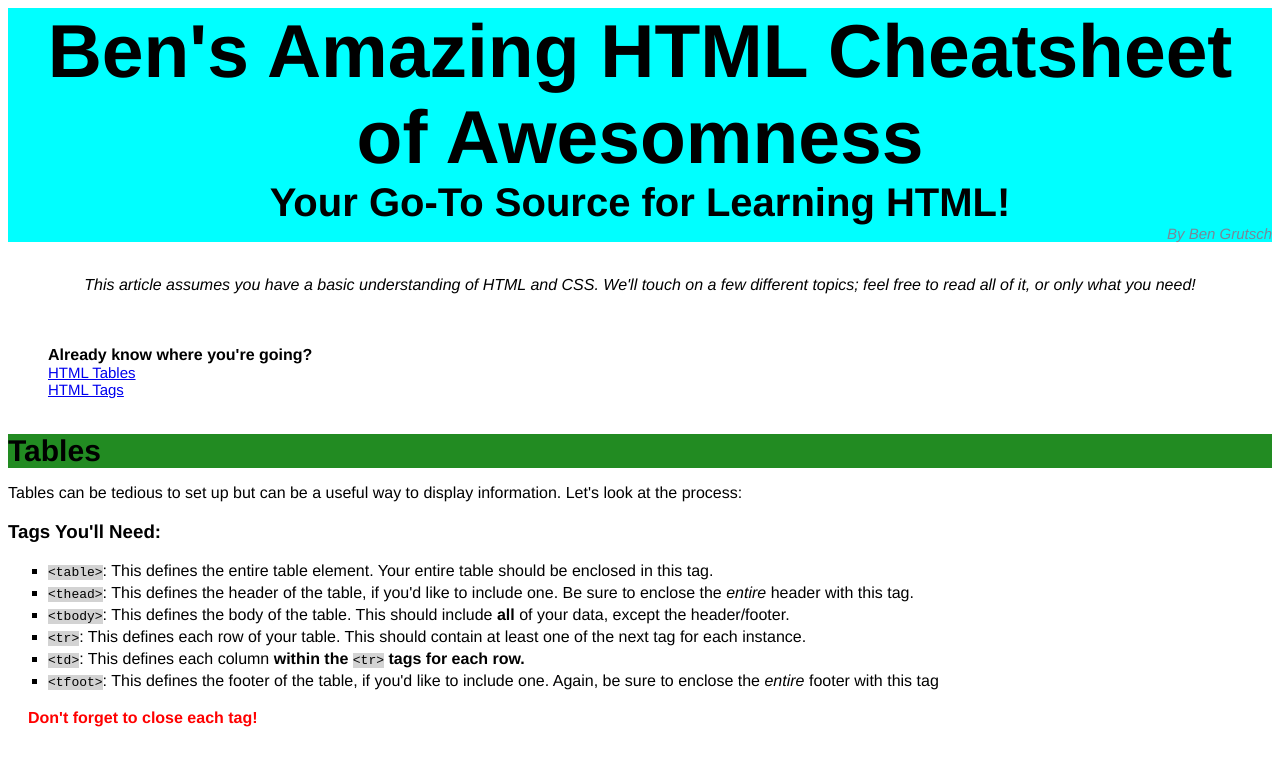
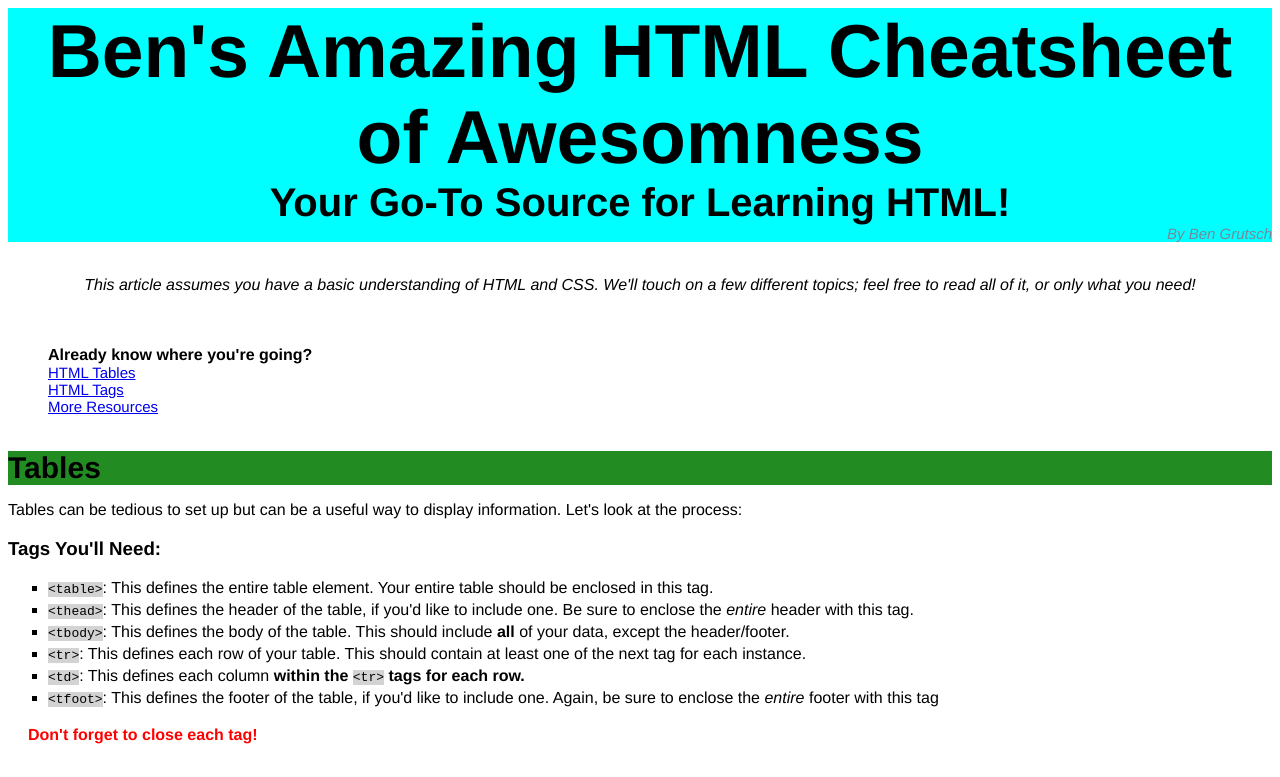
Before and after one commit to avgeek871/cheatsheet, a plain HTML site: page index.html in a window 1280 px wide. Shown: the top 777 px of the page. Drawn offline with Linux system fonts and the light colour scheme.

Commit message:
add resources to main links

```diff
--- a/index.html
+++ b/index.html
@@ -13,6 +13,7 @@
         <ul class="title">
             <li><a href="#tables">HTML Tables</a></li>
             <li><a href="#tags">HTML Tags</a></li>
+            <li><a href="#links">More Resources</a></li>
         </ul><br><br>
     </div>
 
```
